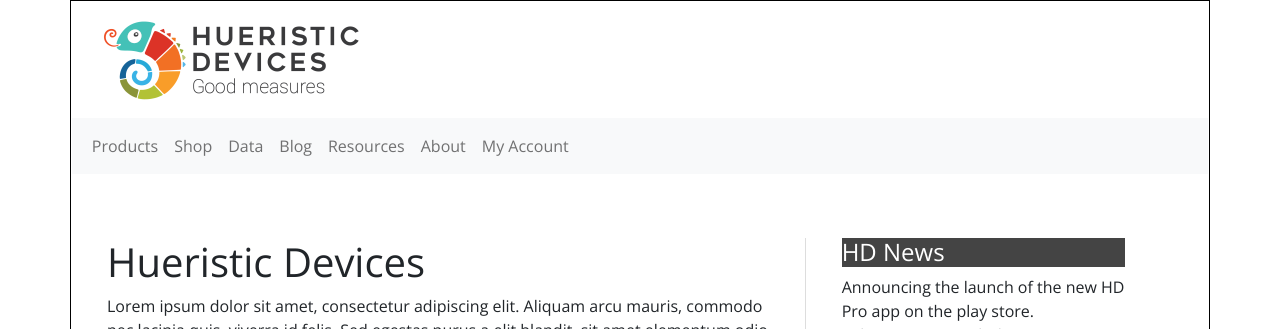
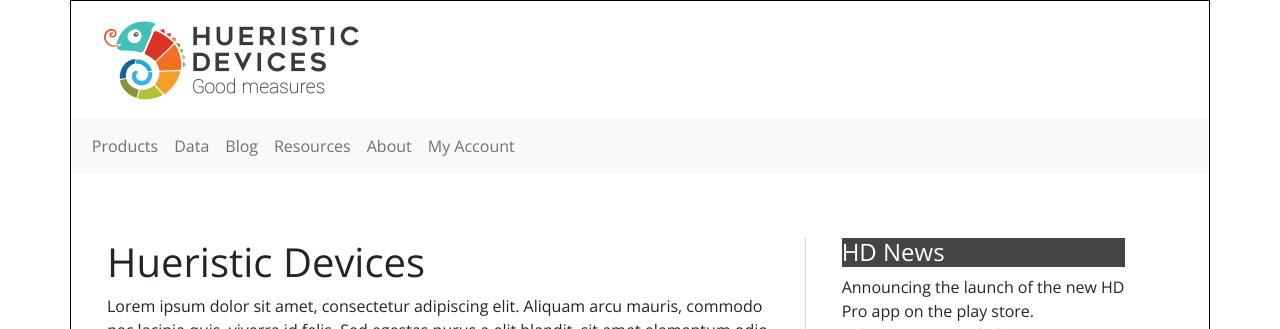
Before and after one commit to joannas97/staging, a Jekyll site: the page built from index.md, in a window 1280 px wide. Shown: the top 329 px of the page. Built offline with Jekyll 4.4.1, drawn with Linux system fonts in a browser that asks for light colours.

Commit message:
Removed shop link. Fixed #1

```diff
--- a/_layouts/default.html
+++ b/_layouts/default.html
@@ -23,9 +23,6 @@
                     <ul class="navbar-nav">
                       <li class="nav-item">
                         <a class="nav-link" href="{{ site.baseurl }}products">Products</a>
-                      </li>
-                      <li class="nav-item">
-                        <a class="nav-link" href="#">Shop</a>
                       </li>
                       <li class="nav-item">
                         <a class="nav-link" href="{{ site.baseurl }}data">Data</a>
--- a/_layouts/post.html
+++ b/_layouts/post.html
@@ -23,9 +23,6 @@
                     <ul class="navbar-nav">
                       <li class="nav-item">
                         <a class="nav-link" href="{{ site.baseurl }}products">Products</a>
-                      </li>
-                      <li class="nav-item">
-                        <a class="nav-link" href="#">Shop</a>
                       </li>
                       <li class="nav-item">
                         <a class="nav-link" href="{{ site.baseurl }}data">Data</a>
```
